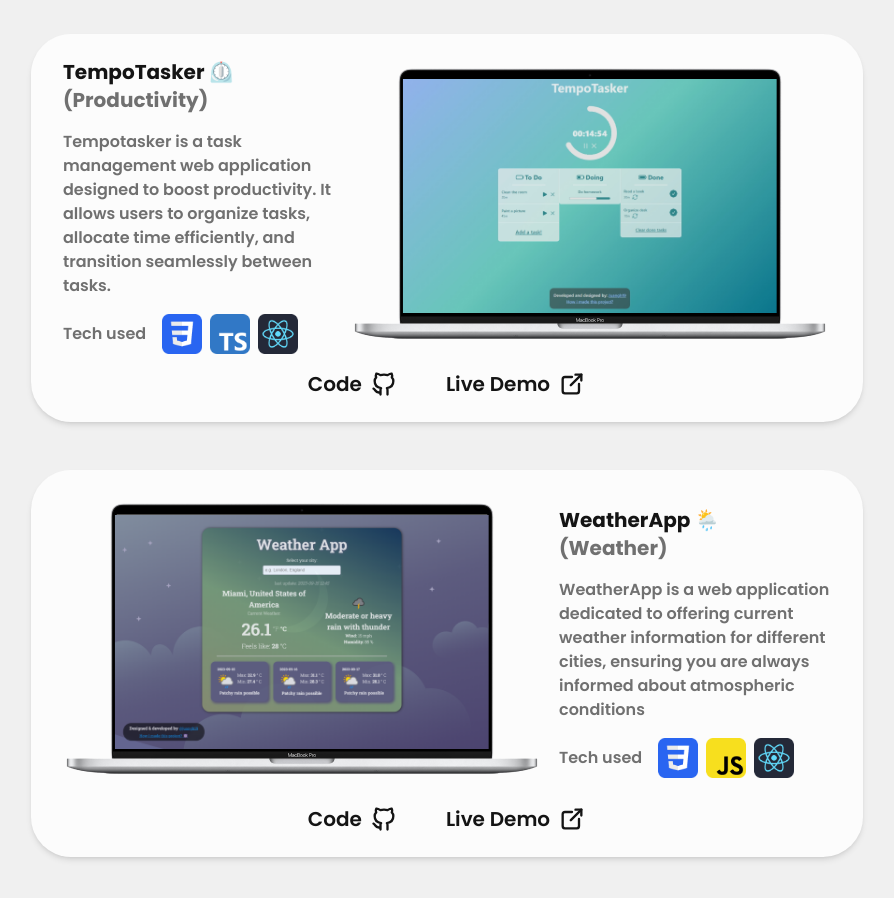
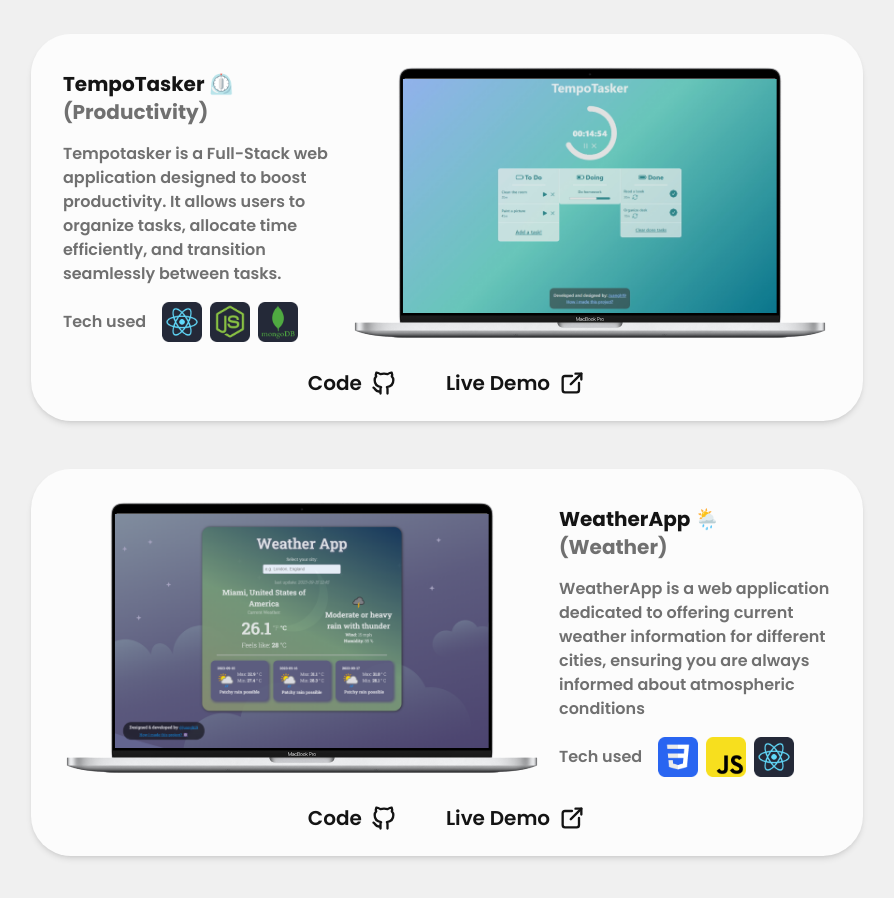
Before and after one commit to Juangh19/portfolio, a React (Vite) app: page / in a window 1280 px wide. Shown: the part 2220-3118 px from the top of the page, without its empty margins (193-1087 px from the left). Built offline with nearby package versions, Linux system fonts and the light colour scheme.

Commit message:
updating tempotasker project

```diff
--- a/src/components/Projects.tsx
+++ b/src/components/Projects.tsx
@@ -1,9 +1,11 @@
 import { ProjectCard } from './ProjectCard';
 import reactLogo from '../assets/images/techLogos/React.png';
 import tsLogo from '../assets/images/techLogos/typescript.png';
+import nodeLogo from '../assets/images/techLogos/nodejs.png';
 import jsLogo from '../assets/images/techLogos/JavaScript.png';
 import tailwindLogo from '../assets/images/techLogos/tailwind.png';
 import cssLogo from '../assets/images/techLogos/css.png';
+import mongodbLogo from '../assets/images/techLogos/mongodb.png';
 import FurnaPage from '../assets/images/projectsImages/FurnaPage.jpeg';
 import CoinityPage from '../assets/images/projectsImages/CoinityPage.png';
 import TempoTaskerPage from '../assets/images/projectsImages/TempotaskerPage.jpeg';
@@ -45,11 +47,11 @@ product management.'
 				<ProjectCard
 					projectName='TempoTasker ⏲️ '
 					projectType='Productivity'
-					projectDescription='Tempotasker is a task management web application designed to boost productivity. It allows users to organize tasks, allocate time efficiently, and transition seamlessly between tasks.'
-					techUsed={[cssLogo, tsLogo, reactLogo]}
+					projectDescription='Tempotasker is a Full-Stack web application designed to boost productivity. It allows users to organize tasks, allocate time efficiently, and transition seamlessly between tasks.'
+					techUsed={[reactLogo, nodeLogo, mongodbLogo]}
 					projectImg={TempoTaskerPage}
-					projectCode='https://github.com/Juangh19/tempotasker'
-					projectLink='https://juangh19.github.io/tempotasker/'
+					projectCode='https://github.com/Juangh19/TempoTaskerFullStack'
+					projectLink='https://tempo-tasker.onrender.com/'
 				/>
 				<ProjectCard
 					projectName='WeatherApp 🌦️ '
```
